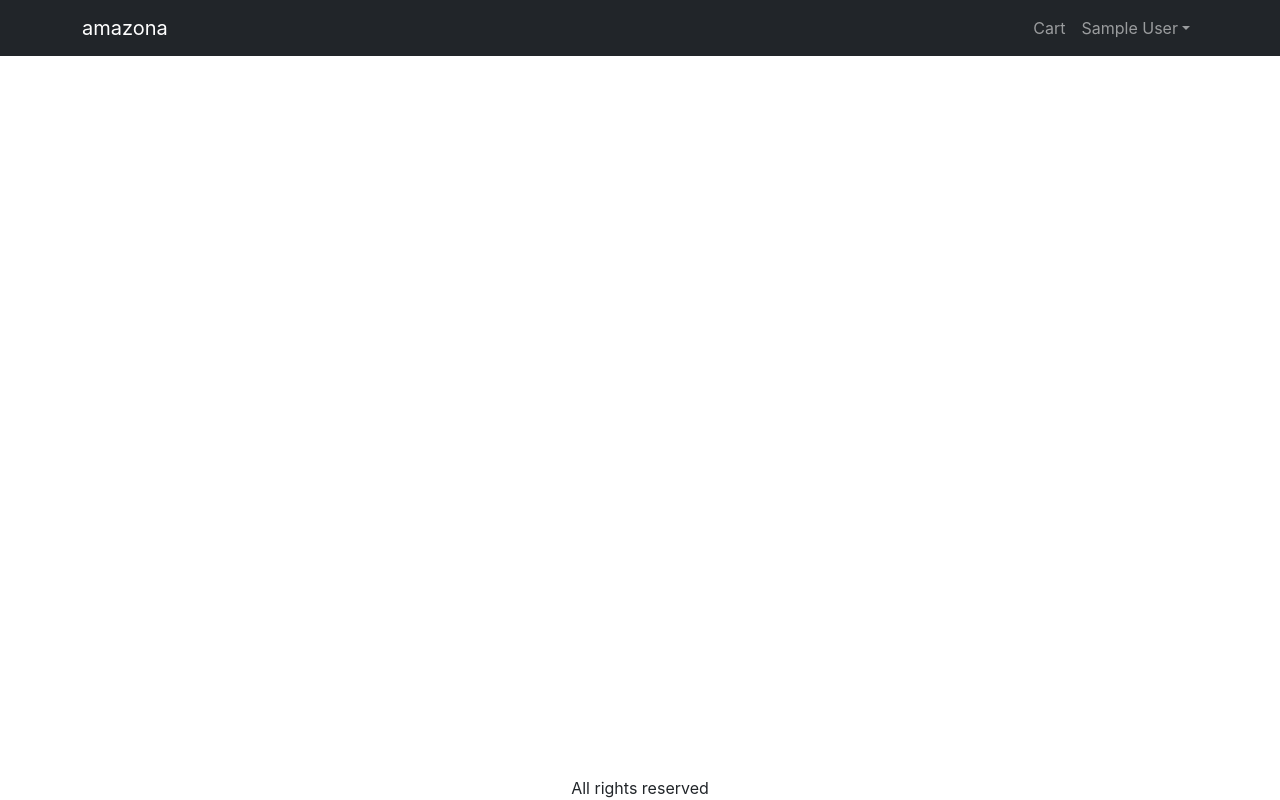
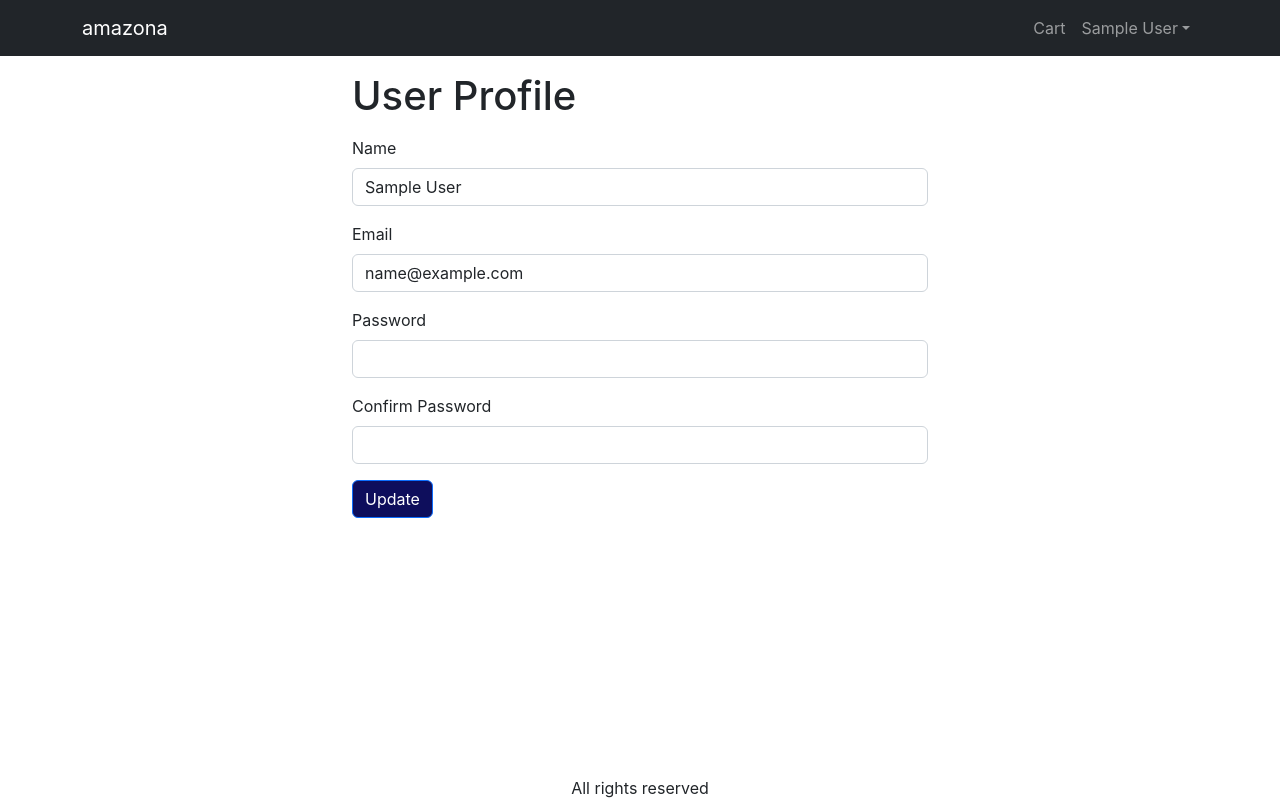
Before and after one commit to Roziikh/ecommerce_website, a React (Create React App) app in the folder frontend/: page /profile in a window 1280 px wide. Built offline with nearby package versions, Linux system fonts and the light colour scheme; sample sign-in values are in the browser's storage.

Commit message:
profile screen added

```diff
--- a/frontend/src/App.js
+++ b/frontend/src/App.js
@@ -20,6 +20,7 @@
 import PlaceOrderScreen from "./screens/PlaceOrderScreen";
 import OrderScreen from "./screens/OrderScreen";
 import OrderHistoryScreen from "./screens/OrderHistoryScreen";
+import ProfileScreen from "./screens/ProfileScreen";
 
 function App() {
   const { state, dispatch: ctxDispatch } = useContext(Store);
@@ -30,6 +31,7 @@
     localStorage.removeItem("userInfo");
     localStorage.removeItem("shippingAddress");
     localStorage.removeItem("paymentMethod");
+    window.location.href = "/signin";
   };
 
   return (
@@ -96,6 +98,7 @@
               <Route path="/cart" element={<CartScreen />} />
               <Route path="/signin" element={<SigninScreen />} />
               <Route path="/signup" element={<SignupScreen />} />
+              <Route path="/profile" element={<ProfileScreen />} />
               <Route path="/shipping" element={<ShippingAddressScreen />} />
               <Route path="/payment" element={<PaymentMethodScreen />} />
               <Route path="/placeorder" element={<PlaceOrderScreen />} />
--- /dev/null
+++ b/frontend/src/screens/ProfileScreen.js
@@ -0,0 +1,102 @@
+import React, { useContext, useReducer, useState } from "react";
+import { Helmet } from "react-helmet-async";
+import { Store } from "../store";
+import Form from "react-bootstrap/Form";
+import Button from "react-bootstrap/Button";
+import { toast } from "react-toastify";
+import { getError } from "../utils";
+import axios from "axios";
+
+const reducer = (state, action) => {
+  switch (action.type) {
+    case "UPDATE_REQUEST":
+      return { ...state, loadingUpdate: true };
+    case "UPDATE_SUCCESS":
+      return { ...state, loadingUpdate: false };
+    case "UPDATE_FAIL":
+      return { ...state, loadingUpdate: false };
+
+    default:
+      return state;
+  }
+};
+
+export default function ProfileScreen() {
+  const { state, dispatch: ctxDispatch } = useContext(Store);
+  const { userInfo } = state;
+  const [name, setName] = useState(userInfo.name);
+  const [email, setEmail] = useState(userInfo.email);
+  const [password, setPassword] = useState("");
+  const [confirmPassword, setConfirmPassword] = useState("");
+
+  const [{ loadingUpdate }, dispatch] = useReducer(reducer, {
+    loadingUpdate: false,
+  });
+
+  const submitHandler = async (e) => {
+    e.preventDefault();
+    try {
+      const { data } = await axios.put(
+        "/api/users/profile",
+        {
+          name,
+          email,
+          password,
+        },
+        { headers: { Authorization: `Bearer ${userInfo.token}` } }
+      );
+      dispatch({ type: "UPDATE_SUCCESS" });
+      ctxDispatch({ type: "USER_SIGNIN", payload: data });
+      localStorage.setItem("userInfo", JSON.stringify(data));
+      toast.success("User Updated Succesfully");
+    } catch (err) {
+      dispatch({ type: "FETCH_FAIL" });
+      toast.error(getError(err));
+    }
+  };
+
+  return (
+    <div className="container small-container">
+      <Helmet>
+        <title>User Profile</title>
+      </Helmet>
+      <h1 className="my-3">User Profile</h1>
+      <form onSubmit={submitHandler}>
+        <Form.Group className="mb-3" controlId="name">
+          <Form.Label>Name</Form.Label>
+          <Form.Control
+            value={name}
+            onChange={(e) => setName(e.target.value)}
+            required
+          />
+        </Form.Group>
+        <Form.Group className="mb-3" controlId="name">
+          <Form.Label>Email</Form.Label>
+          <Form.Control
+            type="email"
+            value={email}
+            onChange={(e) => setEmail(e.target.value)}
+            required
+          />
+        </Form.Group>
+        <Form.Group className="mb-3" controlId="password">
+          <Form.Label>Password</Form.Label>
+          <Form.Control
+            type="password"
+            onChange={(e) => setPassword(e.target.value)}
+          />
+        </Form.Group>
+        <Form.Group className="mb-3" controlId="password">
+          <Form.Label>Confirm Password</Form.Label>
+          <Form.Control
+            type="password"
+            onChange={(e) => setConfirmPassword(e.target.value)}
+          />
+        </Form.Group>
+        <div className="mb-3">
+          <Button type="submit">Update</Button>
+        </div>
+      </form>
+    </div>
+  );
+}
```
Also changed, not shown: 1 other file (tests, documents, lock files or other folders).
